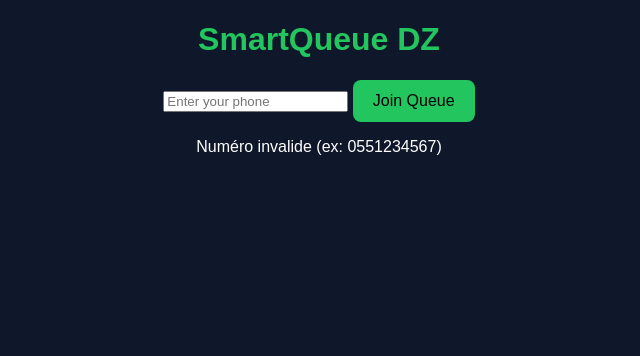
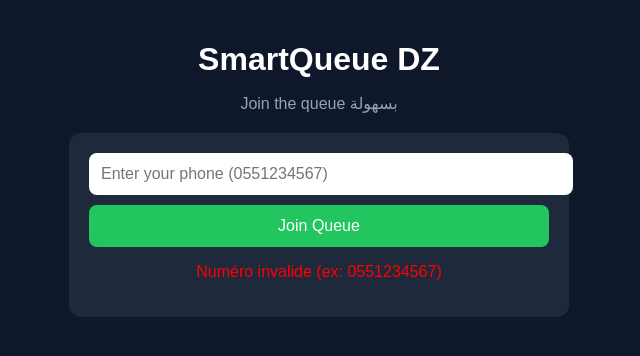
Before and after one commit to OussamaLNB/SmartQueue-Dz, a website: page public/index.html in a window 1280 px wide. Both pictures are taken after a click on the button "Join Queue". Shown: the whole page, without its empty margins (321-961 px from the left). Drawn offline with Linux system fonts and the light colour scheme.

Commit message:
UI redesign + script fix

```diff
--- a/public/index.html
+++ b/public/index.html
@@ -6,12 +6,19 @@
   <link rel="stylesheet" href="style.css">
 </head>
 <body>
-  <div class="queue-container">
+
+  <div class="container">
     <h1>SmartQueue DZ</h1>
-    <input type="text" id="phone" placeholder="Enter your phone" maxlength="10">
-    <button id="joinBtn">Join Queue</button>
-    <p id="result"></p>
+    <p class="subtitle">Join the queue بسهولة</p>
+
+    <div class="card">
+      <input type="text" id="phone" placeholder="Enter your phone (0551234567)">
+      <button onclick="joinQueue()">Join Queue</button>
+
+      <p id="response"></p>
+    </div>
   </div>
+
   <script src="script.js"></script>
 </body>
 </html>
--- a/public/script.js
+++ b/public/script.js
@@ -1,19 +1,14 @@
 // Get elements
 const phoneInput = document.getElementById('phone');
-const joinBtn = document.getElementById('joinBtn');
-const result = document.getElementById('result');
+const result = document.getElementById('response');
 
-// Only allow digits while typing
-phoneInput.addEventListener('input', () => {
-  phoneInput.value = phoneInput.value.replace(/\D/g, '');
-});
-
-joinBtn.addEventListener('click', async () => {
+// Function instead of button listener
+async function joinQueue() {
   const phone = phoneInput.value.trim();
 
-  // Validate Algerian number
   if (!/^0[567]\d{8}$/.test(phone)) {
     result.textContent = "Numéro invalide (ex: 0551234567)";
+    result.style.color = "red";
     return;
   }
 
@@ -26,14 +21,13 @@ joinBtn.addEventListener('click', async () => {
 
     const data = await res.json();
 
-    if (data.error) {
-      result.textContent = data.error;
-    } else {
-      result.textContent = data.message;
-    }
+    result.textContent = data.error || data.message;
+
+    result.style.color = data.error ? "red" : "lightgreen";
 
   } catch (err) {
     console.error(err);
     result.textContent = "Server error";
+    result.style.color = "red";
   }
-});
+}
--- a/public/style.css
+++ b/public/style.css
@@ -2,48 +2,73 @@ body {
   font-family: Arial, sans-serif;
   background: #0f172a;
   color: white;
-  text-align: center;
   margin: 0;
   padding: 0;
 }
 
 .container {
-  margin-top: 50px;
+  max-width: 500px;
+  margin: auto;
+  padding: 20px;
+  text-align: center;
 }
 
 h1 {
-  color: #22c55e;
+  margin-bottom: 5px;
 }
 
-h2 {
-  margin-top: 30px;
+.subtitle {
+  color: #94a3b8;
+  margin-bottom: 20px;
+}
+
+.card {
+  background: #1e293b;
+  padding: 20px;
+  border-radius: 12px;
+  margin-bottom: 20px;
+}
+
+input {
+  width: 100%;
+  padding: 12px;
+  border-radius: 8px;
+  border: none;
+  margin-bottom: 10px;
+  font-size: 16px;
 }
 
 button {
-  padding: 12px 20px;
+  width: 100%;
+  padding: 12px;
+  border-radius: 8px;
+  border: none;
+  background: #22c55e;
+  color: white;
   font-size: 16px;
-  background: #22c55e;
-  border: none;
-  border-radius: 8px;
   cursor: pointer;
-  color: black;
 }
 
 button:hover {
-  background: #16a34a;
+  opacity: 0.9;
+}
+
+button.danger {
+  background: #ef4444;
+}
+
+.controls button {
+  margin-bottom: 10px;
 }
 
 ul {
   list-style: none;
   padding: 0;
-  margin-top: 20px;
 }
 
 li {
-  background: #1e293b;
-  margin: 10px auto;
-  padding: 15px;
-  width: 250px;
-  border-radius: 8px;
-  font-size: 18px;
+  background: #334155;
+  margin-bottom: 8px;
+  padding: 10px;
+  border-radius: 6px;
 }
```
Also changed, not shown: public/owner.html (+11 -8 lines).
